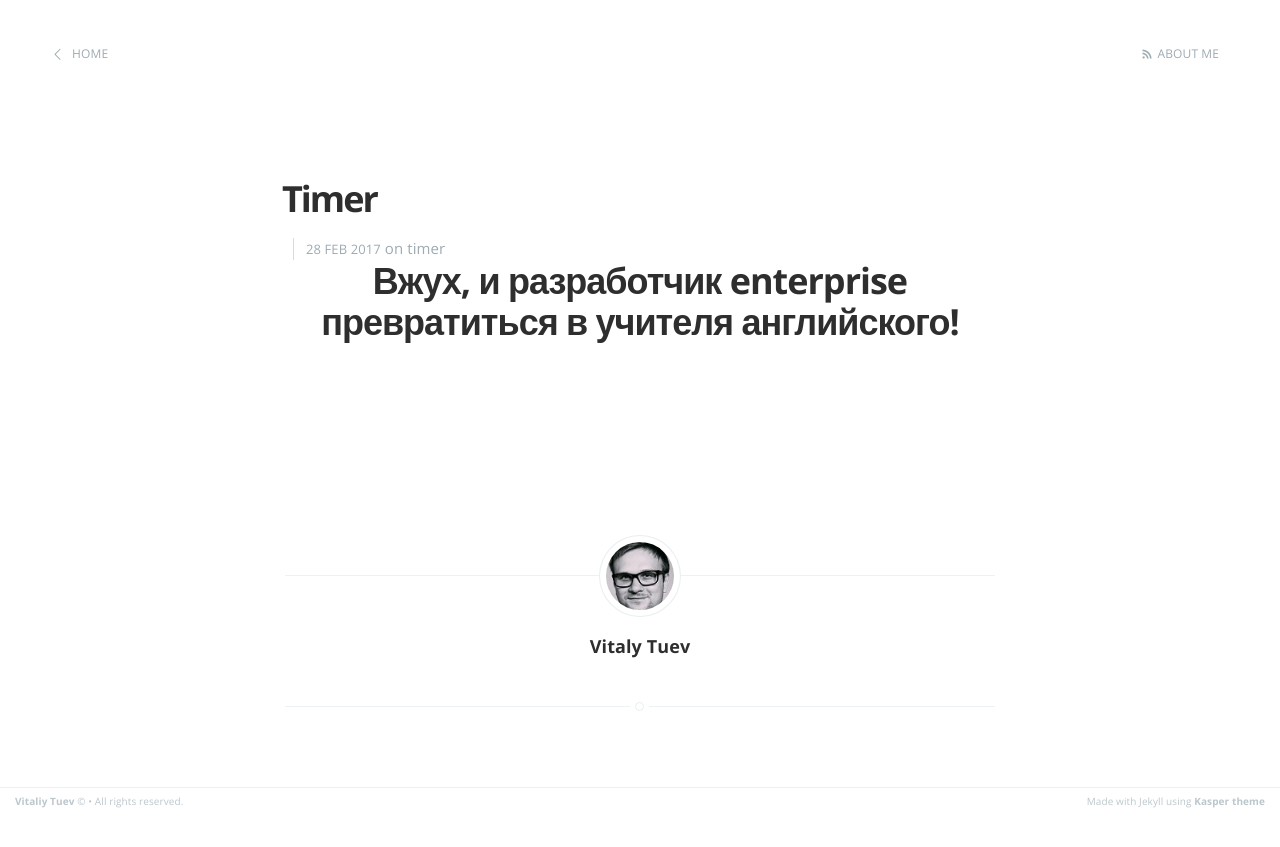
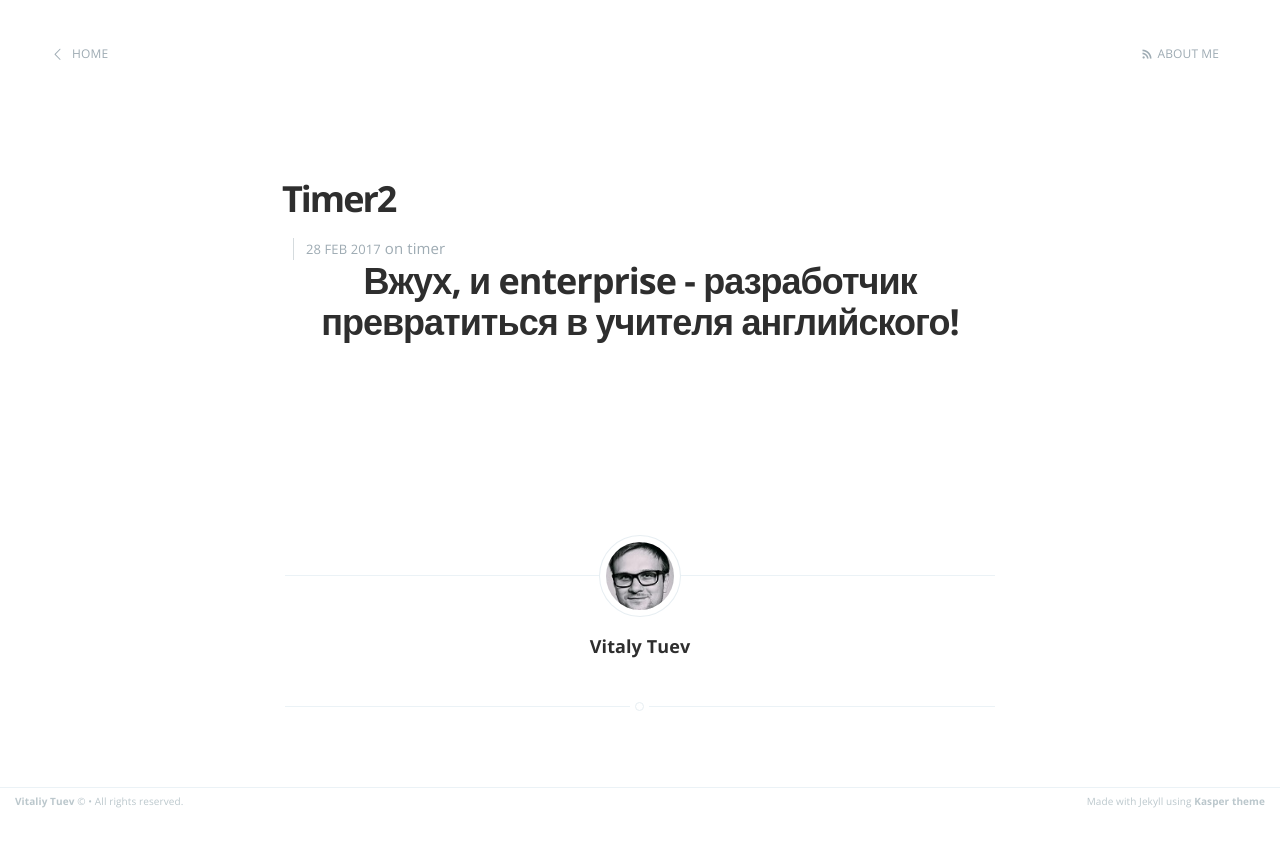
Before and after one commit to vetal232/vetal232.github.io, a Jekyll site: the page built from _posts/2017-02-28-timer2.markdown, in a window 1280 px wide. Shown: the top 847 px of the page. Built offline with Jekyll 4.4.1, drawn with Linux system fonts in a browser that asks for light colours; a script that is not in the unit is left out.

Commit message:
Update 2017-02-28-timer2.markdown

```diff
--- a/_posts/2017-02-28-timer2.markdown
+++ b/_posts/2017-02-28-timer2.markdown
@@ -1,13 +1,13 @@
 ---
 layout: post
-title: Timer
+title: Timer2
 date:
   "Sat Feb 28 2017 22:35:44 GMT+0300": null
 categories: timer
 published: true
 ---
 
-<h2 align="center"> Вжух, и разработчик enterprise превратиться в учителя английского! </h2>
+<h2 align="center"> Вжух, и enterprise - разработчик  превратиться в учителя английского! </h2>
 <br>
 <script src="http://megatimer.ru/s/c19966285eddf42b0db683e6fd3cd663.js"></script>
 
```
